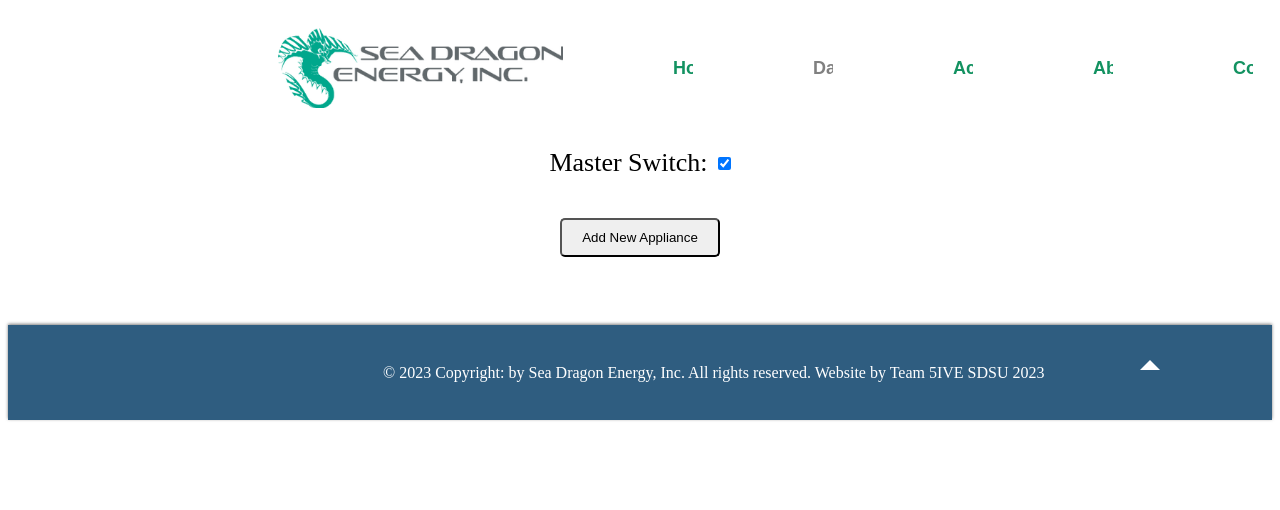
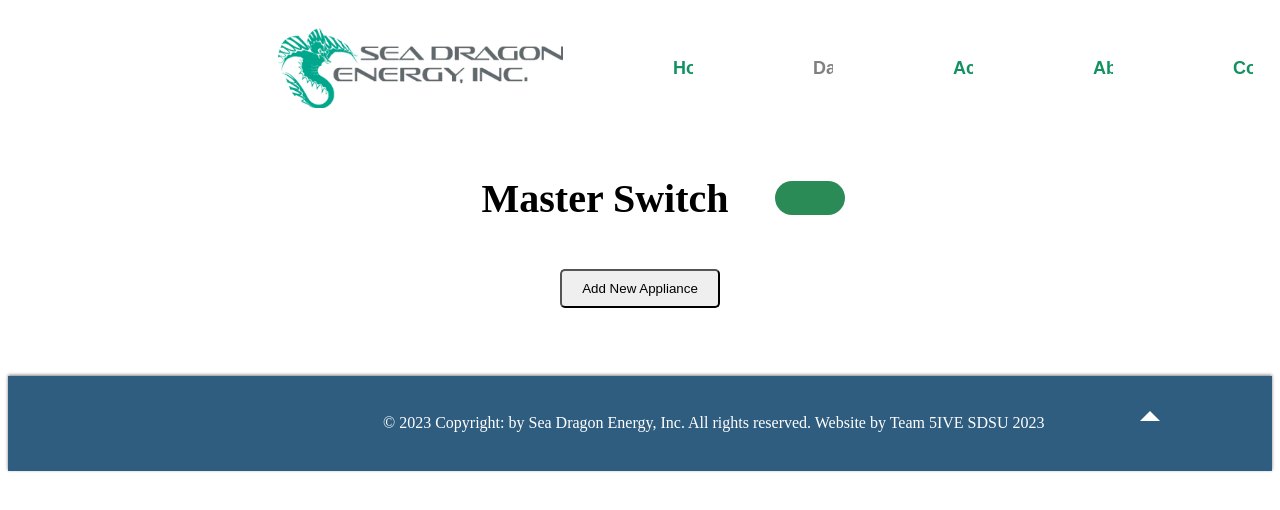
Before and after one commit to jhosburg/WebApp, a React (Create React App) app in the folder web-app-react/: page /Appliances in a window 1280 px wide. Shown: the top 510 px of the page. Built offline with nearby package versions, Linux system fonts and the light colour scheme.

Commit message:
Added minimalist design to master switch - Jacob

```diff
--- a/web-app-react/src/pages/Dashboard/Appliances.css
+++ b/web-app-react/src/pages/Dashboard/Appliances.css
@@ -8,19 +8,61 @@
 }
 
 .master-switch {
-  text-align: center;
-  margin-bottom: 20px;
-  font-size: 26px;
+  color: black;
+  display: flex;
+  align-items: center;
+  font-size: 20px;
 }
 
-.master-switch label {
-  display: flex;
-  align-items: center;
-  justify-content: center;
+.switch {
+  margin: 0 0 0 10px;
+  position: relative;
+  display: inline-block;
+  width: 60px;
+  height: 34px;
 }
 
-.master-switch input {
-  margin-left: 10px;
+.switch input {
+  opacity: 0;
+  width: 0;
+  height: 0;
+}
+
+.switch span {
+  display: inline-block;
+  position: absolute;
+  top: 0;
+  left: 0;
+  right: 60px;
+  height: 34px;
+  line-height: 34px;
+  text-align: right;
+  padding-right: 10px;
+}
+
+.slider {
+  position: absolute;
+  cursor: pointer;
+  top: 0;
+  right: 0;
+  width: 60px;
+  height: 34px;
+  background-color: #c11616;
+  -webkit-transition: 0.4s;
+  transition: 0.4s;
+  border-radius: 34px;
+}
+
+.slider.round {
+  border-radius: 34px;
+}
+
+.switch input:checked + .slider {
+  background-color: #2b8b56;
+}
+
+.switch input:checked + .slider.round {
+  transform: translateX(36px);
 }
 
 .appliances-container {
@@ -45,6 +87,7 @@
   display: flex;
   justify-content: space-between;
   align-items: center;
+  position: relative;
 }
 
 .appliance:hover {
--- a/web-app-react/src/pages/Dashboard/Appliances.js
+++ b/web-app-react/src/pages/Dashboard/Appliances.js
@@ -131,9 +131,10 @@ function Appliances() {
   return (
     <div className='center'>
       <div className="master-switch">
-        <label>
-          Master Switch:
+        <h1>Master Switch</h1>
+        <label className="switch">
           <input type="checkbox" checked={masterSwitch} onChange={toggleMasterSwitch} />
+          <span className="slider round"></span>
         </label>
       </div>
       <div className="appliances-container">
```
